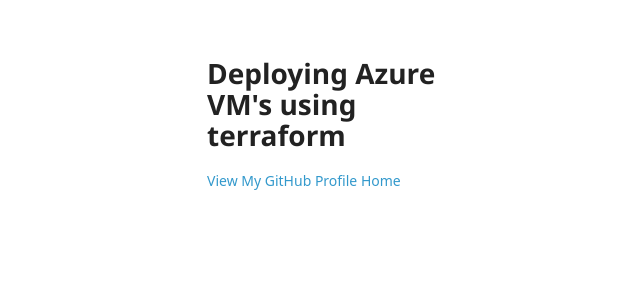
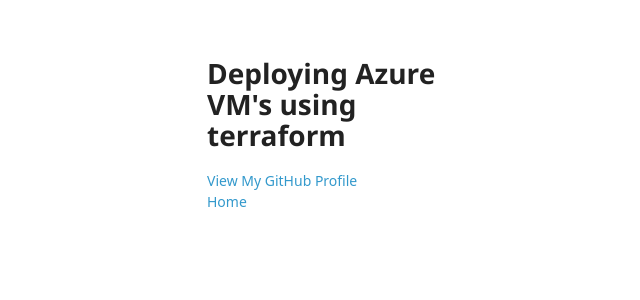
Before and after one commit to arjenwilly/arjenwilly.github.io, a Jekyll site: the page terraform3.html, which Jekyll copies as it is, in a window 1280 px wide. Shown: the top 300 px of the page, without its empty margins (3-643 px from the left). Built offline with Jekyll 4.4.1, drawn with Linux system fonts in a browser that asks for light colours; some web fonts are replaced.

Commit message:
Update terraform3.html

```diff
--- a/terraform3.html
+++ b/terraform3.html
@@ -19,7 +19,7 @@
         <p></p>
 
 
-        <p class="view"><a href="https://github.com/arjenwilts">View My GitHub Profile</a>
+        <p class="view"><a href="https://github.com/arjenwilts">View My GitHub Profile</a><br>
         <a href="index.html">Home</a></p>
 
       </header>
```
